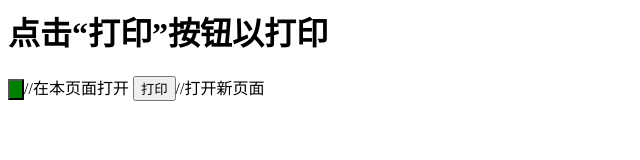
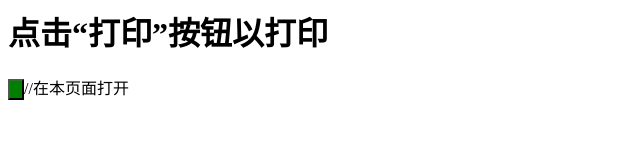
Before and after one commit to Yao-Zhouyi/dw, a plain HTML site: page index.html in a window 1280 px wide. Shown: the whole page, without its empty margins (0-640 px from the left). Drawn offline with Linux system fonts and the light colour scheme.

Commit message:
Update index.html

```diff
--- a/index.html
+++ b/index.html
@@ -1,3 +1,2 @@
 <h1>点击“打印”按钮以打印</h1>
-<input type="button" onclick='location.href=("print.pdf")' style="background-color:green"/>//在本页面打开
-<input type="button"  value="打印" onclick='window.open("bedzhao.aspx")' />//打开新页面
+<input type="button" onclick='location.href=("五福六合粽香囊(2).pdf")' style="background-color:green"/>//在本页面打开
```
